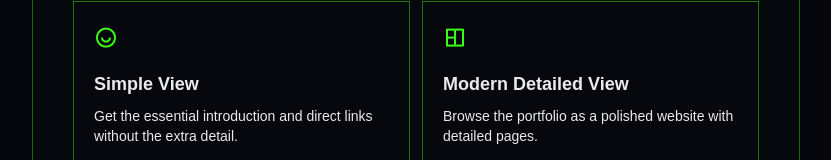
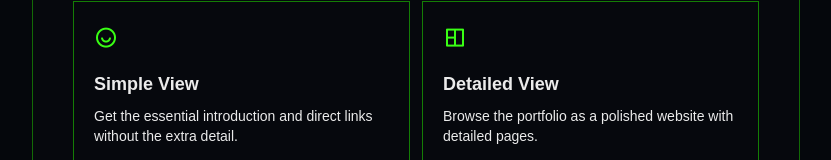
Before and after one commit to konain611/Portfolio, a Next.js app in the folder syedkonainnasir/: page / in a window 1280 px wide. Shown: the part 339-499 px from the top of the page, without its empty margins (224-1055 px from the left). Built offline with nearby package versions, Linux system fonts and the light colour scheme.

Commit message:
Update HomePageLoader.jsx

```diff
--- a/syedkonainnasir/src/components/HomePageLoader.jsx
+++ b/syedkonainnasir/src/components/HomePageLoader.jsx
@@ -13,7 +13,7 @@ const views = [
   },
   {
     href: "/detailed",
-    label: "Modern Detailed View",
+    label: "Detailed View",
     description:
       "Browse the portfolio as a polished website with detailed pages.",
     icon: "ri-layout-4-line",
```
